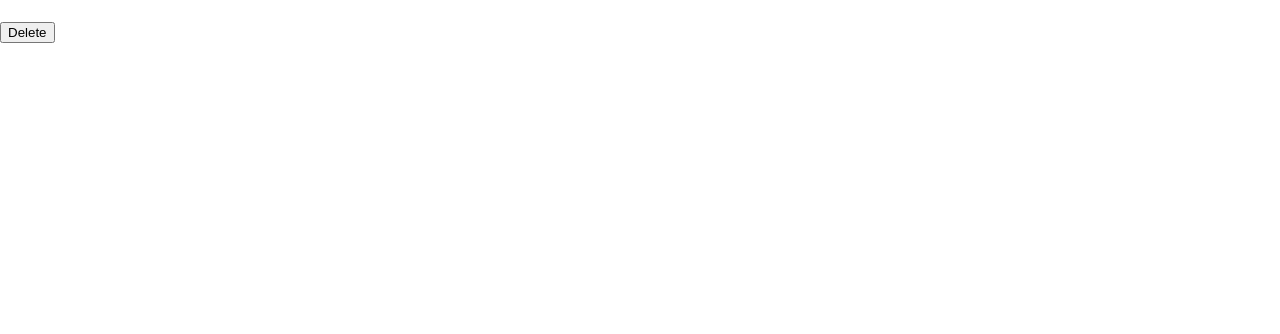
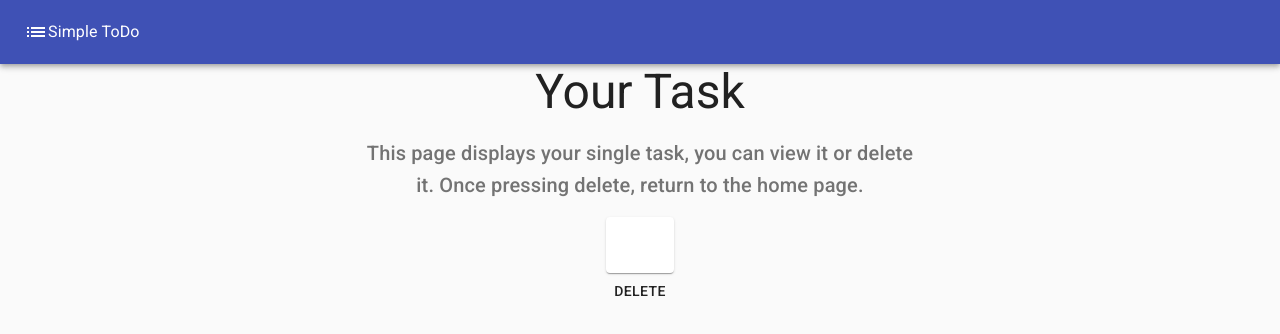
Before and after one commit to AJMerr/Simple-ToDo, a React (Create React App) app in the folder client/: page /task/1 in a window 1280 px wide. Shown: the top 334 px of the page. Built offline with nearby package versions, Linux system fonts and the light colour scheme; no server answers.

Commit message:
Created basic styling for the single task page.

```diff
--- a/client/src/components/SingleTask.jsx
+++ b/client/src/components/SingleTask.jsx
@@ -1,6 +1,8 @@
 import React, { useEffect, useState } from 'react';
 import axios from 'axios';
 import { useParams } from "react-router-dom"
+import { Typography, AppBar, Card, CardActions, CardContent, CssBaseline, Grid, Toolbar, Container, Button } from "@material-ui/core"
+import ListIcon from '@material-ui/icons/List';
 
 function SingleTask (props) {
     //Setting state
@@ -11,6 +13,8 @@ function SingleTask (props) {
         description: "",
         __v: 0
     }
+
+
     const { id } = useParams();
 
     const [singleTask, setTask] = useState(initialTaskState)
@@ -47,20 +51,49 @@ function SingleTask (props) {
     )
 
     return(
+        <>
+        <CssBaseline />
+        <AppBar position="relative">
+          <Toolbar>
+            <ListIcon  />
+            <Typography>Simple ToDo</Typography>
+          </Toolbar>
+        </AppBar>
+            <main>
                 <div>
-            <h1>
+                <Container maxWidth="sm">
+                    <Typography variant="h3" align="center" color="textPrimary" gutterBottom>Your Task</Typography>
+                    <Typography variant="h6" align="center" color="textSecondary" paragraph>
+                    This page displays your single task, you can view it or delete it. Once pressing delete, return to the home page.
+                    </Typography>
+                </Container>
+                </div>
+                <div>
+                    <Container maxWidth="md">
+                    <Grid container spacing={4} justifyContent="center">
+                    <Grid item>
+                    <Card>
+                        <CardContent>
+                            <Typography variant="h5" color="textPrimary" gutterBottom>
                                 {singleTask.title}
-            </h1>
-            <h2>
+                            </Typography>
+                            <Typography variant="h6" color="textSecondary">
                                 {singleTask.created_by}
-            </h2>
-            <p>
+                            </Typography>
+                            <Typography variant="h6" color="textPrimary" paragraph>
                                 {singleTask.description}
-            </p>
-            <button onClick={deleteTask}>
+                            </Typography>
+                        </CardContent>
+                    </Card>
+                    <Button onClick={deleteTask}>
                         Delete
-            </button>
+                    </Button>
+                    </Grid>
+                    </Grid>
+                    </Container>
                 </div>
+            </main>
+        </>
     )
 }
 
```
Lines whose indentation alone changed are shown as unchanged.
